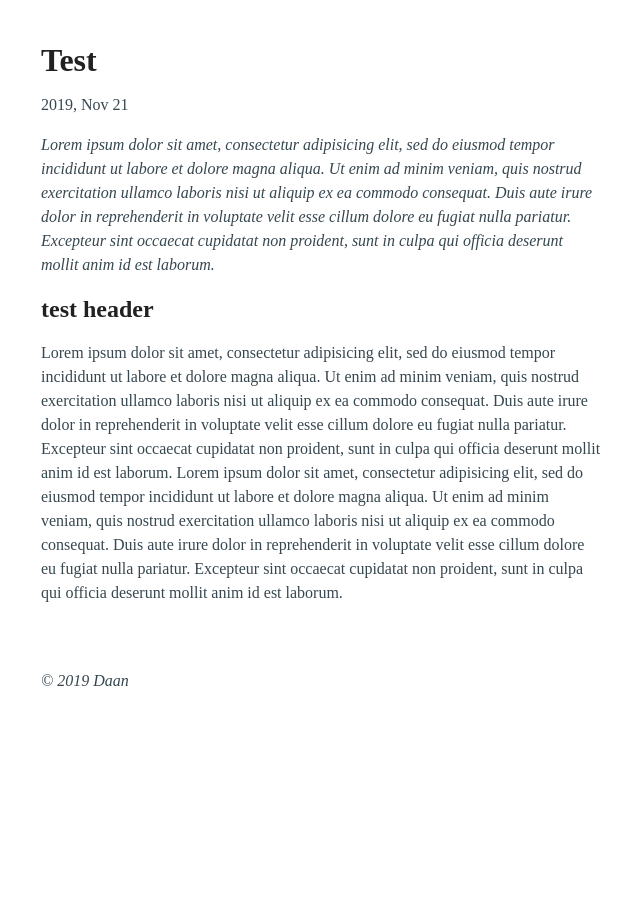
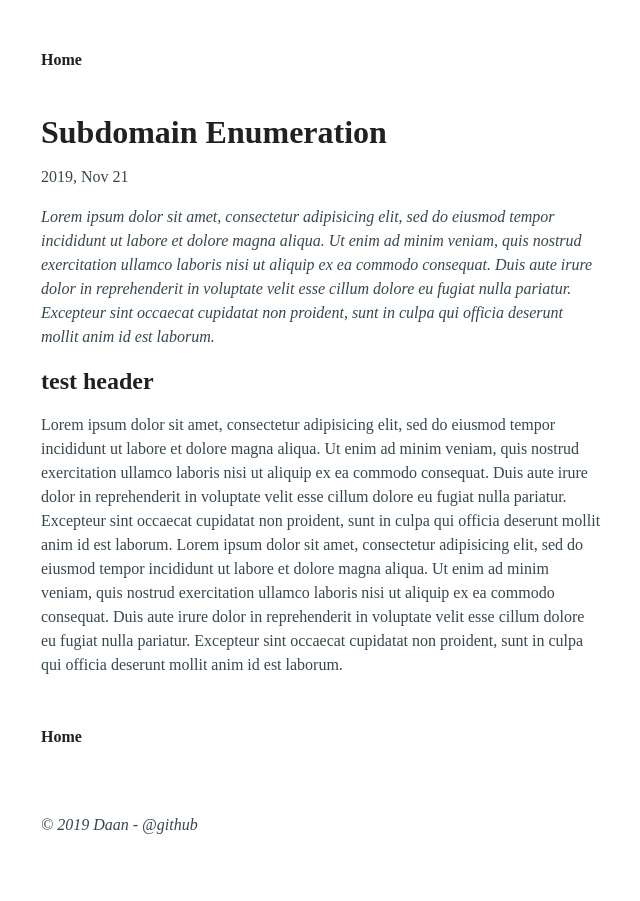
Before and after one commit to mtberdaan/mtberdaan.github.io, a Jekyll site: the page built from _posts/2019-11-21-testpost.md, in a window 1280 px wide. Shown: the whole page, without its empty margins (319-959 px from the left). Built offline with Jekyll 4.4.1, drawn with Linux system fonts in a browser that asks for light colours.

Commit message:
post navigation

```diff
--- /dev/null
+++ b/_includes/postnav.html
@@ -0,0 +1,17 @@
+<nav>
+  <a href="/">Home</a>
+  <div class="navright">
+    {% if page.previous.url %}
+      <a class="tooltip" href="{{ page.previous.url }}">
+        previous
+        <span class="tooltiptext">{{ page.previous.title }}
+      </a>
+    {% endif %}
+    {% if page.next.url %}
+      <a class="tooltip" href="{{page.next.url}}">
+        next
+        <span class="tooltiptext">{{ page.next.title }}
+      </a>
+    {% endif %}
+  </div>
+</nav>
--- a/_layouts/default.html
+++ b/_layouts/default.html
@@ -28,7 +28,8 @@
     <footer>
       <p>
         <em>
-          © 2019 Daan
+          © 2019 Daan -
+        <a class="footertag" href="https://github.com/mtberdaan" target="_blank">@github</a>
         </em>
       </p>
     </footer>
--- a/_layouts/post.html
+++ b/_layouts/post.html
@@ -1,8 +1,16 @@
 ---
 layout: default
 ---
+
+{% include postnav.html %}
+
+<div class="whitespace"></div>
 
 <h1>{{ page.title }}</h1>
 <p>{{ page.date |  date: "%Y, %b %d"  }}</p>
 
 {{ content }}
+
+<div class="whitespace"></div>
+
+{% include postnav.html %}
--- a/_posts/2019-11-21-testpost.md
+++ b/_posts/2019-11-21-testpost.md
@@ -1,6 +1,6 @@
 ---
 layout: post
-title: Test
+title: Subdomain Enumeration
 ---
 
 _Lorem ipsum dolor sit amet, consectetur adipisicing elit, sed do eiusmod tempor incididunt ut labore et dolore magna aliqua. Ut enim ad minim veniam, quis nostrud exercitation ullamco laboris nisi ut aliquip ex ea commodo consequat. Duis aute irure dolor in reprehenderit in voluptate velit esse cillum dolore eu fugiat nulla pariatur. Excepteur sint occaecat cupidatat non proident, sunt in culpa qui officia deserunt mollit anim id est laborum._
--- a/_sass/main.scss
+++ b/_sass/main.scss
@@ -19,7 +19,7 @@
 
 a {
   color: $anchorColor;
-  font-weight: bolder;
+  font-weight: 600;
   text-decoration: none;
   border-bottom: 1px solid transparent;
   transition: all .2s ease-in-out;
@@ -28,6 +28,50 @@
 a:active, a:focus, a:hover {
   color: $anchorActiveColor;
   border-bottom: 1px solid $anchorActiveColor;
+}
+
+.tooltip {
+  position: relative;
+  display: inline-block;
+}
+
+.tooltip .tooltiptext {
+  color: $anchorActiveColor;
+  font-size: .8em;
+  width: 50vw;
+  text-align: right;
+  /*
+  background-color: black;
+  color: #fff;
+  text-align: center;
+  border-radius: 6px;
+  padding: 5px 0;
+  */
+  /* position tooltip */
+  position: absolute;
+  top: 30px;
+  right: 0%;
+  z-index: 1;
+
+  opacity: 0;
+  transition: opacity .3s;
+}
+
+.tooltip:hover .tooltiptext {
+  opacity: 1;
+}
+
+nav {
+  display: block;
+  position: relative;
+}
+.navright {
+  position: absolute;
+  top: 0;
+  right: 0;
+}
+.whitespace {
+  margin: 3em auto;
 }
 
 ul {
@@ -58,3 +102,8 @@
 footer {
   margin: 4em auto;
 }
+
+.footertag {
+  font-weight: 200;
+  color: $bodyColor;
+}
```
Also changed, not shown: index.md (+0 -1 lines).
